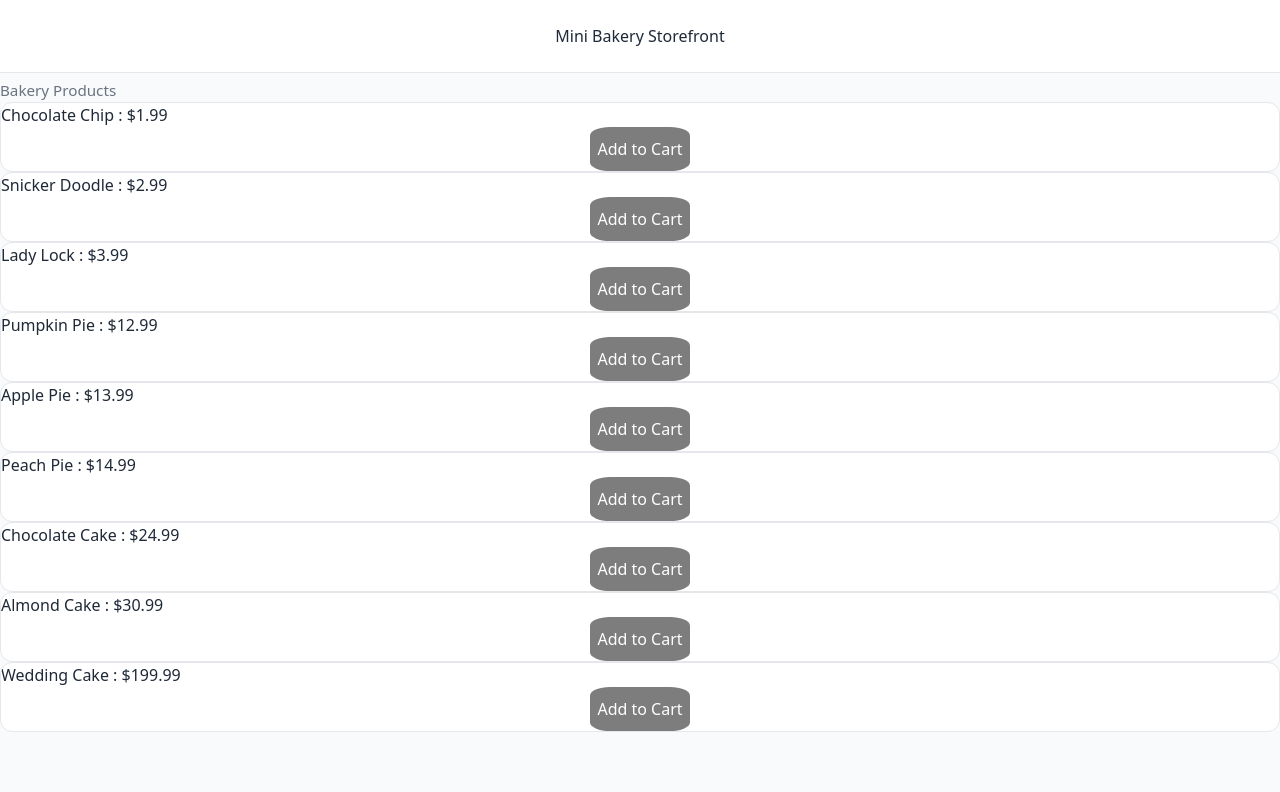
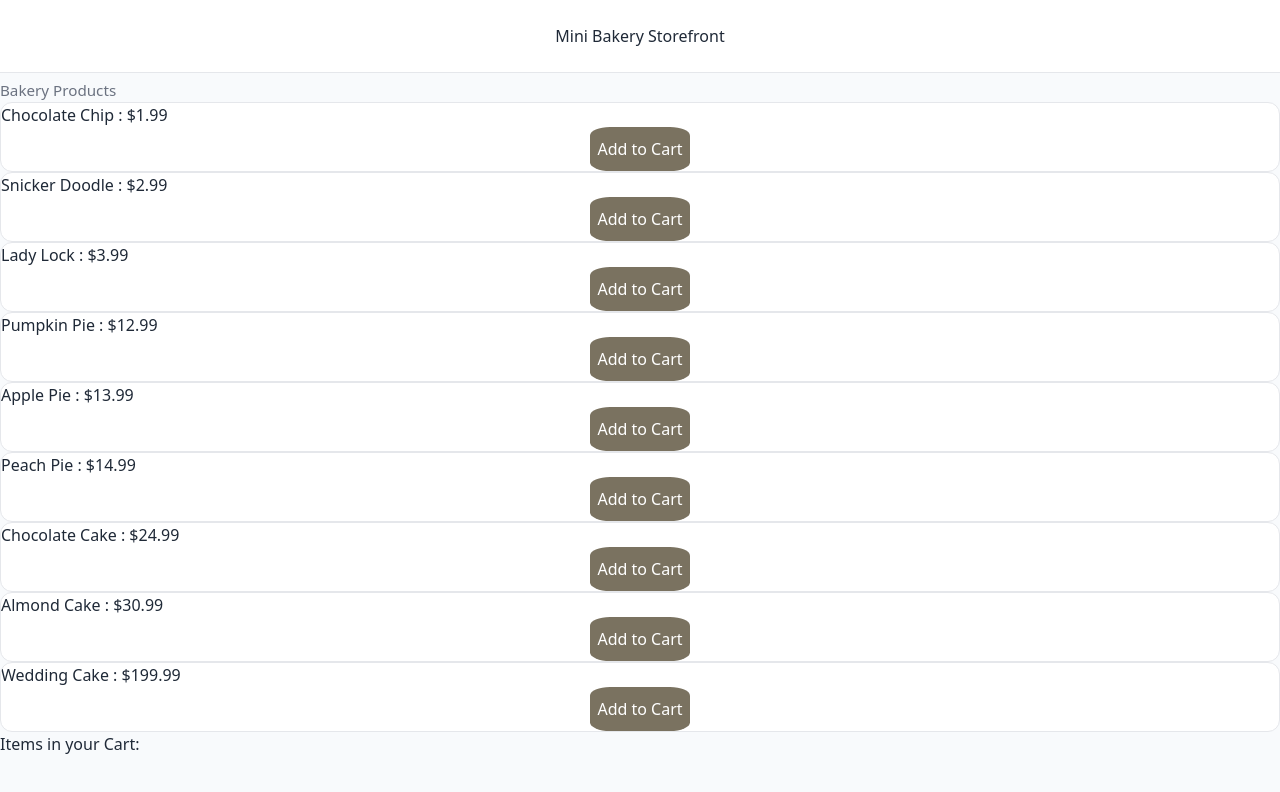
Before and after one commit to jdglaser1/mini_storefront, a Next.js app: page / in a window 1280 px wide. Shown: the top 792 px of the page. Built offline with nearby package versions, Linux system fonts and the light colour scheme.

Commit message:
added cart summary

```diff
--- a/app/Components/CartSummary.jsx
+++ b/app/Components/CartSummary.jsx
@@ -1,2 +1,11 @@
 // app/components/CartSummary.jsx
 'use client'
+
+export default function CartSummary(){
+
+  return (
+    <div>
+      <h1>Items in your Cart:</h1>
+    </div>
+  )
+}
--- a/app/globals.css
+++ b/app/globals.css
@@ -97,7 +97,7 @@ body {
 }
 
 .button {
-  background-color: rgb(125, 125, 125);
+  background-color: rgb(122, 114, 96);
   width: 100px;
   align-self: center;
   border: 2px;
@@ -109,3 +109,13 @@ body {
   font-size: 16px;
   cursor: pointer;
 }
+
+.cart{
+  background: var(--card);
+  border: 1px solid #e5e7eb;
+  border-radius: 12px;
+  overflow: hidden;
+  transition: transform .25s ease, box-shadow .25s ease;
+  display: flex;
+  flex-direction: column;
+}
--- a/app/page.jsx
+++ b/app/page.jsx
@@ -3,6 +3,7 @@
 
 
 
+import CartSummary from "./Components/CartSummary"
 import ProductList from "./Components/ProductList"
 
 export default function Home(){
@@ -12,9 +13,7 @@ export default function Home(){
     <div>
       <h1 className='site-header'>Mini Bakery Storefront</h1>
       <ProductList/>
-
-
-
+      <CartSummary/>
     </div>
   )
 }
```
